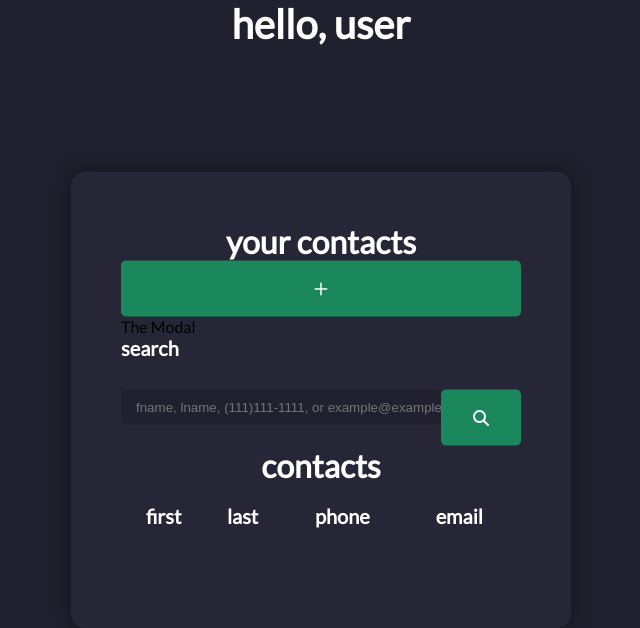
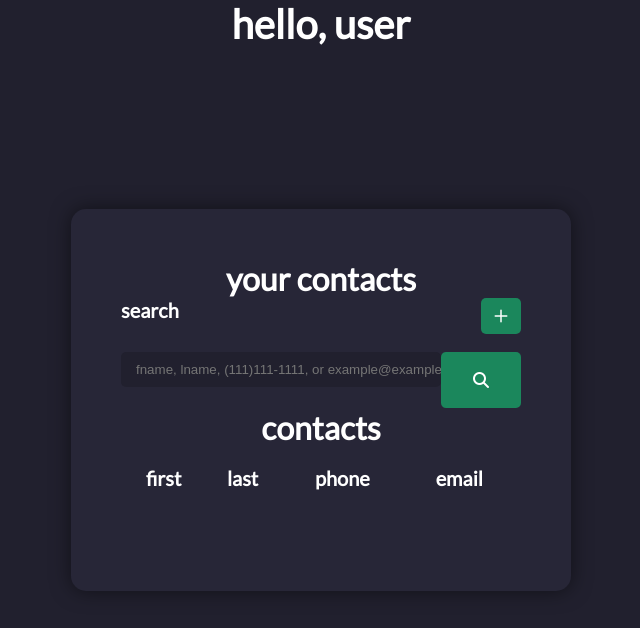
Before and after one commit to ajfuto/ContactApp, a PHP site: page /contacts.html in a window 1280 px wide. Shown: the top 628 px of the page, without its empty margins (319-959 px from the left). Run offline with PHP 8.4, Linux system fonts and the light colour scheme; lists and menus that the app fills with data are empty; some libraries are stand-ins or nearby versions.

Commit message:
Testing new look

```diff
--- a/contacts.html
+++ b/contacts.html
@@ -24,10 +24,8 @@
             <h2>your contacts</h2>
             <button id="addBtn" class="button" onclick="addModalUp()"><i class="fa-regular fa-plus"></i></button>
 
-                    The Modal
                     <div id="addModal" class="modal">
 
-                        Modal content
                         <div class="modal-content">
                             <span class="close">&times;</span>
 
--- a/css/styles.css
+++ b/css/styles.css
@@ -205,10 +205,10 @@ body {
     cursor: pointer;
   }
 
-  .modalButton {
+  #addBtn {
     outline: 0;
     background: var(--button-color);
-    width: 20%;
+    width: 10%;
     border: 0;
     padding: 10px;
     border-radius: 5px;
```
